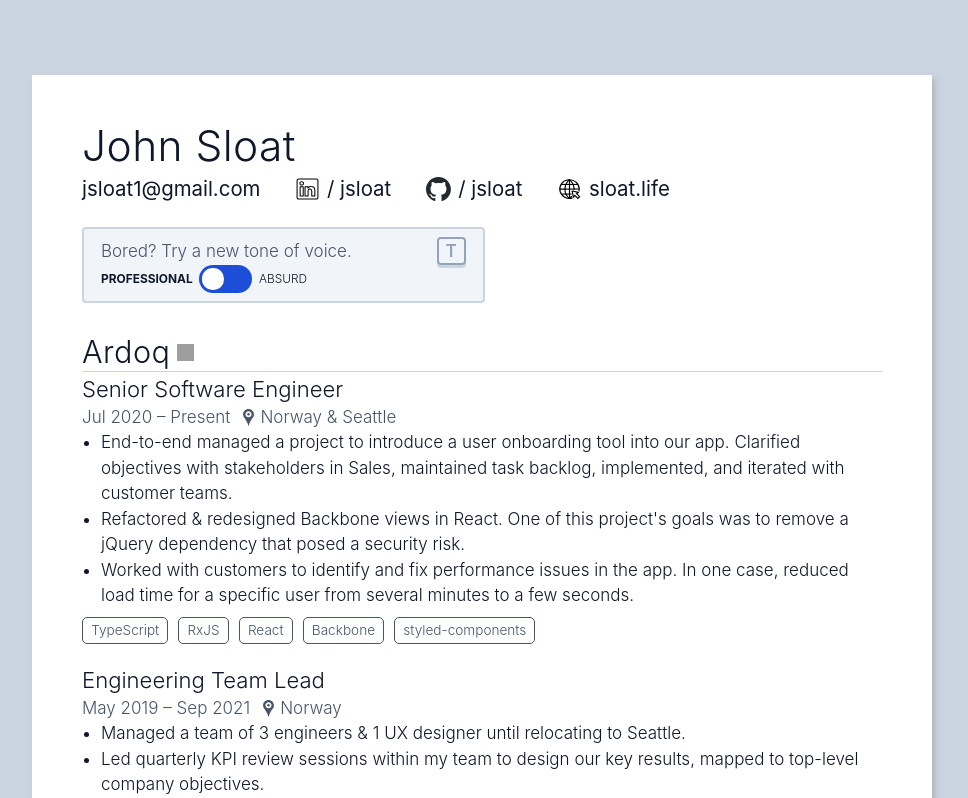
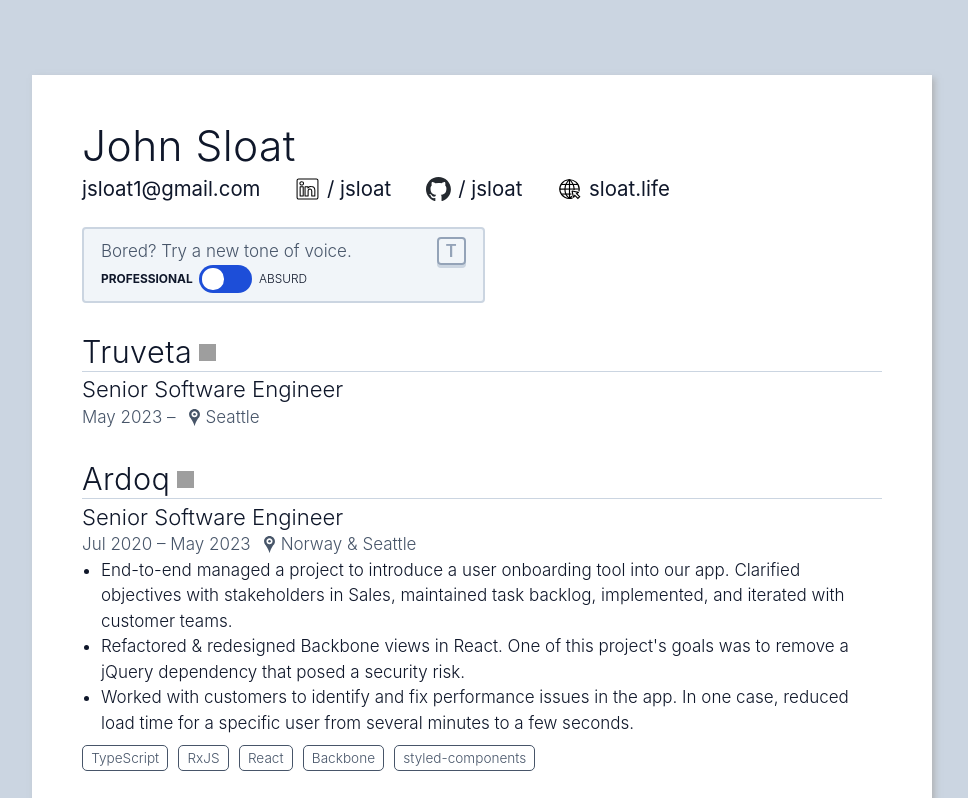
Before and after one commit to jsloat/jsloat.github.io, a React (Create React App) app: page /#/ in a window 1280 px wide. Before the commit this address led to /#/resume. Shown: the top 798 px of the page, without its empty margins (158-1126 px from the left). Built offline with nearby package versions, Linux system fonts and the light colour scheme; grey boxes are pictures that could not be loaded.

Commit message:
Add new role to resume

```diff
--- a/src/Resume/index.tsx
+++ b/src/Resume/index.tsx
@@ -21,6 +21,7 @@
   EDUCATION,
   PERSONAL_PROJECTS,
   SLOAT_MARKETING,
+  TRUVETA_SENIOR_FE,
 } from "./rolesData";
 import ToneOfVoiceToggle from "./ToneOfVoiceToggle";
 import { ResumeState } from "./types";
@@ -111,6 +112,11 @@
           <Contact />
           <ToneOfVoiceToggle />
 
+          <SectionHeader href="https://www.truveta.com">Truveta</SectionHeader>
+          <RolesContainer>
+            <Role {...TRUVETA_SENIOR_FE} />
+          </RolesContainer>
+
           <SectionHeader href="https://www.ardoq.com/">Ardoq</SectionHeader>
           <RolesContainer>
             <Role {...ARDOQ_SENIOR_FE} />
--- a/src/Resume/rolesData.tsx
+++ b/src/Resume/rolesData.tsx
@@ -2,10 +2,17 @@
 import styled from "styled-components/macro";
 import { RoleObject, ToneOfVoice } from "./types";
 
+export const TRUVETA_SENIOR_FE: RoleObject = {
+  title: "Senior Software Engineer",
+  start: "May 2023",
+  locationStr: "Seattle",
+  summary: { Professional: "", Absurd: "" },
+};
+
 export const ARDOQ_SENIOR_FE: RoleObject = {
   title: "Senior Software Engineer",
   start: "Jul 2020",
-  end: "Present",
+  end: "May 2023",
   locationStr: "Norway & Seattle",
   summary: {
     Professional: [
```
